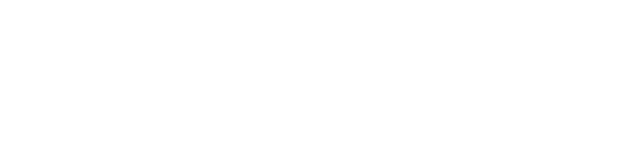
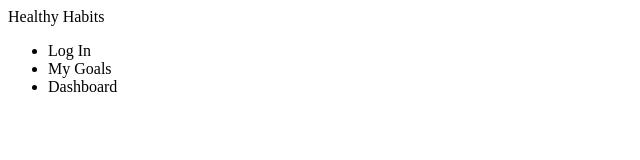
Before and after one commit to IkuzoTommy/WebApps, a plain HTML site: page 100HourProject/index.html in a window 1280 px wide. Shown: the whole page, without its empty margins (0-640 px from the left). Drawn offline with Linux system fonts and the light colour scheme.

Commit message:
proj updates

```diff
--- a/100HourProject/index.html
+++ b/100HourProject/index.html
@@ -4,9 +4,18 @@
     <meta charset="UTF-8">
     <meta http-equiv="X-UA-Compatible" content="IE=edge">
     <meta name="viewport" content="width=device-width, initial-scale=1.0">
-    <title>Document</title>
+    <title>Healthy Habits</title>
 </head>
 <body>
+    <header>
+        <span class="title">Healthy Habits</span>
+        <ul>
+            <li>Log In</li>
+            <li>My Goals</li>
+            <li>Dashboard</li>
+        </ul>
+    </header>
+    <div class="streak"></div>
 
 </body>
 </html>
```
